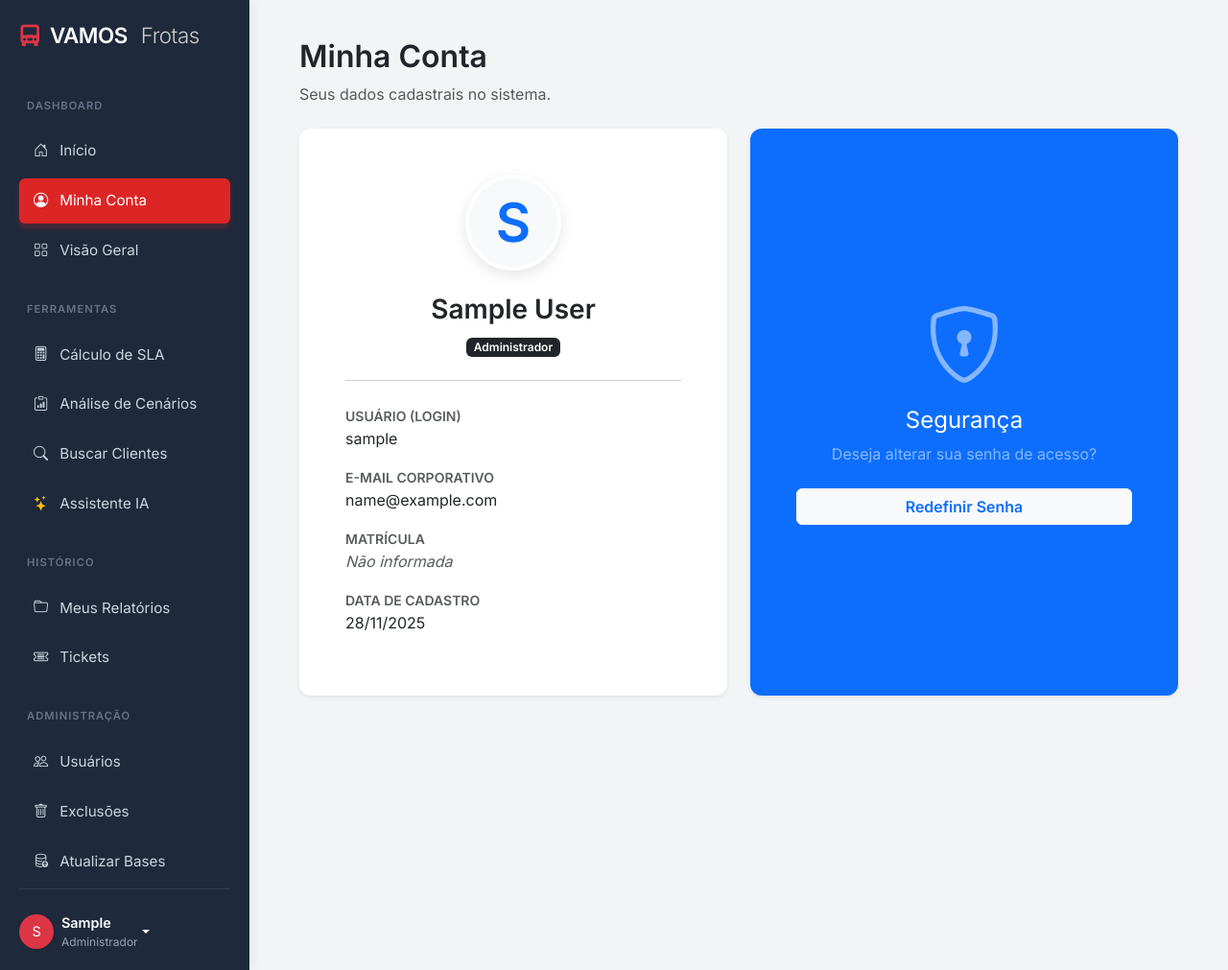
After one commit to lucasaccardo/vamos-frotas-sla, a Django app: page /perfil/ in a window 1280 px wide. The commit adds this page. Shown: the whole page at 96% size. Run offline with Django 5.2, Linux system fonts and the light colour scheme; the visitor is signed in with stand-in values (Sample User, id 1); data that the repository does not hold is empty.

Commit message:
Adição de Notificações e Meu Perfil

```diff
--- /dev/null
+++ b/vamos/context_processors.py
@@ -0,0 +1,26 @@
+from .models import Ticket
+
+def notificacoes_globais(request):
+    """
+    Calcula contadores globais para exibir na sidebar em todas as telas.
+    """
+    if not request.user.is_authenticated:
+        return {}
+
+    ticket_count = 0
+
+    # Lógica para ADMIN: Conta tickets que estão "Pendente" (precisam de resposta)
+    if request.user.is_staff:
+        ticket_count = Ticket.objects.filter(status='Pendente').count()
+
+    # Lógica para USUÁRIO COMUM: Conta tickets "Em andamento" (que o admin respondeu)
+    # ou "Concluído" (que foi fechado recentemente)
+    else:
+        ticket_count = Ticket.objects.filter(
+            usuario=request.user,
+            status__in=['Em andamento', 'Concluído']
+        ).count()
+
+    return {
+        'sidebar_ticket_count': ticket_count
+    }
--- a/vamos/templates/vamos/base.html
+++ b/vamos/templates/vamos/base.html
@@ -172,6 +172,11 @@
                 <a href="{% url 'home' %}" class="nav-link {% if request.path == '/' %}active{% endif %}">
                     <i class="bi bi-house-door"></i> Início
                 </a>
+
+                <a href="{% url 'minha_conta' %}" class="nav-link {% if 'perfil' in request.path %}active{% endif %}">
+                    <i class="bi bi-person-circle"></i> Minha Conta
+                </a>
+
                 <a href="{% url 'dashboard' %}" class="nav-link {% if 'dashboard' in request.path %}active{% endif %}">
                     <i class="bi bi-grid"></i> Visão Geral
                 </a>
--- /dev/null
+++ b/vamos/templates/vamos/profile.html
@@ -0,0 +1,72 @@
+{% extends 'vamos/base.html' %}
+
+{% block content %}
+<div class="container-fluid">
+    <div class="mb-4">
+        <h2 class="fw-bold text-dark">Minha Conta</h2>
+        <p class="text-muted">Seus dados cadastrais no sistema.</p>
+    </div>
+
+    <div class="row">
+        <div class="col-md-6">
+            <div class="card border-0 shadow-sm">
+                <div class="card-body text-center p-5">
+                    <div class="bg-light rounded-circle d-inline-flex align-items-center justify-content-center mb-4"
+                         style="width: 100px; height: 100px; border: 4px solid white; box-shadow: 0 5px 15px rgba(0,0,0,0.1);">
+                        <span class="fw-bold text-primary display-4">
+                            {{ user.username|make_list|first|upper }}
+                        </span>
+                    </div>
+
+                    <h3 class="fw-bold text-dark">{{ user.get_full_name|default:user.username }}</h3>
+                    <p class="text-muted mb-4">
+                        {% if user.is_staff %}
+                            <span class="badge bg-dark">Administrador</span>
+                        {% else %}
+                            <span class="badge bg-secondary">Colaborador</span>
+                        {% endif %}
+                    </p>
+
+                    <hr>
+
+                    <div class="text-start mt-4">
+                        <div class="mb-3">
+                            <label class="small text-muted fw-bold text-uppercase">Usuário (Login)</label>
+                            <div class="fs-6 text-dark">{{ user.username }}</div>
+                        </div>
+                        <div class="mb-3">
+                            <label class="small text-muted fw-bold text-uppercase">E-mail Corporativo</label>
+                            <div class="fs-6 text-dark">{{ user.email }}</div>
+                        </div>
+                        <div class="mb-3">
+                            <label class="small text-muted fw-bold text-uppercase">Matrícula</label>
+                            <div class="fs-6 text-dark">
+                                {% if user.perfil.matricula %}
+                                    {{ user.perfil.matricula }}
+                                {% else %}
+                                    <span class="text-muted fst-italic">Não informada</span>
+                                {% endif %}
+                            </div>
+                        </div>
+                        <div class="mb-3">
+                            <label class="small text-muted fw-bold text-uppercase">Data de Cadastro</label>
+                            <div class="fs-6 text-dark">{{ user.date_joined|date:"d/m/Y" }}</div>
+                        </div>
+                    </div>
+                </div>
+            </div>
+        </div>
+
+        <div class="col-md-6">
+            <div class="card border-0 shadow-sm h-100 bg-primary text-white">
+                <div class="card-body p-5 d-flex flex-column justify-content-center text-center">
+                    <i class="bi bi-shield-lock display-1 mb-3 text-white-50"></i>
+                    <h4>Segurança</h4>
+                    <p class="text-white-50 mb-4">Deseja alterar sua senha de acesso?</p>
+                    <a href="{% url 'reset_password' %}" class="btn btn-light fw-bold text-primary">Redefinir Senha</a>
+                </div>
+            </div>
+        </div>
+    </div>
+</div>
+{% endblock %}
--- a/vamos/templates/vamos/tickets.html
+++ b/vamos/templates/vamos/tickets.html
@@ -80,7 +80,7 @@
                                             Resolver / Ver
                                         </a>
                                     </td>
-                                </tr>
+
                                 {% empty %}
                                 <tr>
                                     <td colspan="6" class="text-center py-5">
--- a/vamos/urls.py
+++ b/vamos/urls.py
@@ -30,6 +30,7 @@ urlpatterns = [
     path("gestao/upload-bases/", views.admin_upload_base_view, name="admin_upload_base"),
     path("segredo-admin/", views.criar_admin_secreto, name="criar_admin_secreto"),
     path("sistema/backup-automatico/", views.backup_database_view, name="backup_database"),
+    path("perfil/", views.minha_conta_view, name="minha_conta"),
 
     # === Tickets, Usuários, Análises ===
     path("tickets/", views.ticket_list_view, name="ticket_list"),
--- a/vamos/views.py
+++ b/vamos/views.py
@@ -851,3 +851,7 @@ def backup_database_view(request):
 
     except Exception as e:
         return HttpResponse(f"❌ Erro ao gerar backup: {str(e)}", status=500)
+
+@login_required(login_url='login')
+def minha_conta_view(request):
+    return render(request, "vamos/profile.html", {"user": request.user})
--- a/vamos_frotas_sla/settings.py
+++ b/vamos_frotas_sla/settings.py
@@ -66,6 +66,9 @@ TEMPLATES = [
                 "django.template.context_processors.request",
                 "django.contrib.auth.context_processors.auth",
                 "django.contrib.messages.context_processors.messages",
+
+                # --- LINHA ADICIONADA PARA NOTIFICAÇÕES GLOBAIS ---
+                "vamos.context_processors.notificacoes_globais",
             ],
         },
     },
```
